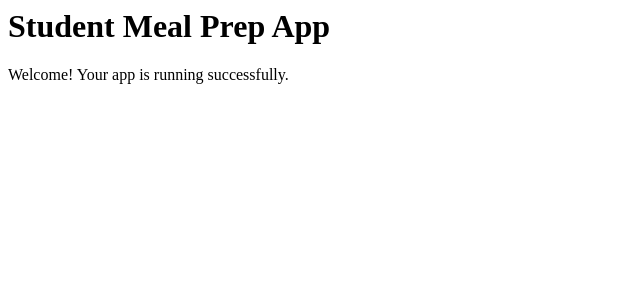
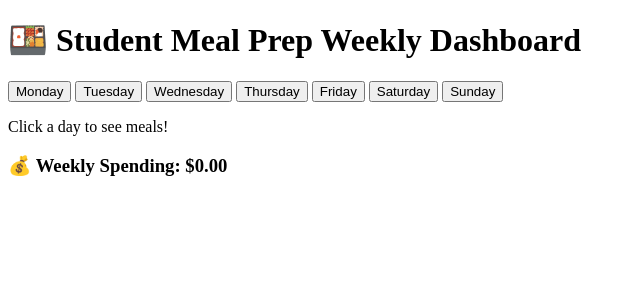
Before and after one commit to sabhareesh23/student-meal-prep, a Flask app: page / in a window 1280 px wide. Shown: the top 300 px of the page, without its empty margins (0-640 px from the left). Run offline with Flask 3, Linux system fonts and the light colour scheme.

Commit message:
feat: dashboard UI with weekly spending tracker

```diff
--- /dev/null
+++ b/app/static/app.js
@@ -0,0 +1,23 @@
+let totalSpending = 0;
+const visitedDays = {};
+
+function loadDay(day) {
+    fetch(`/api/meals/${day}`)
+        .then(response => response.json())
+        .then(data => {
+            document.getElementById('meal-info').innerHTML = `
+                <h2>📅 ${day.charAt(0).toUpperCase() + day.slice(1)}</h2>
+                <h3>🍽️ Meals:</h3>
+                <ul>${data.meals.map(m => `<li>${m}</li>`).join('')}</ul>
+                <h3>🛒 Ingredients:</h3>
+                <ul>${data.ingredients.map(i => `<li>${i}</li>`).join('')}</ul>
+                <h3>💵 Daily Cost: $${data.daily_cost}</h3>
+            `;
+
+            if (!visitedDays[day]) {
+                visitedDays[day] = data.daily_cost;
+                totalSpending += data.daily_cost;
+                document.getElementById('total').textContent = totalSpending.toFixed(2);
+            }
+        });
+}
--- a/app/templates/index.html
+++ b/app/templates/index.html
@@ -1,7 +1,31 @@
-<html>
-<head><title>Student Meal Prep</title></head>
+<!DOCTYPE html>
+<html lang="en">
+<head>
+    <meta charset="UTF-8">
+    <title>Student Meal Prep</title>
+    <link rel="stylesheet" href="/static/style.css">
+</head>
 <body>
-    <h1>Student Meal Prep App</h1>
-    <p>Welcome! Your app is running successfully.</p>
+    <h1>🍱 Student Meal Prep Weekly Dashboard</h1>
+
+    <div class="days">
+        <button onclick="loadDay('monday')">Monday</button>
+        <button onclick="loadDay('tuesday')">Tuesday</button>
+        <button onclick="loadDay('wednesday')">Wednesday</button>
+        <button onclick="loadDay('thursday')">Thursday</button>
+        <button onclick="loadDay('friday')">Friday</button>
+        <button onclick="loadDay('saturday')">Saturday</button>
+        <button onclick="loadDay('sunday')">Sunday</button>
+    </div>
+
+    <div id="meal-info">
+        <p>Click a day to see meals!</p>
+    </div>
+
+    <div id="tracker">
+        <h3>💰 Weekly Spending: $<span id="total">0.00</span></h3>
+    </div>
+
+    <script src="/static/app.js"></script>
 </body>
 </html>
```
